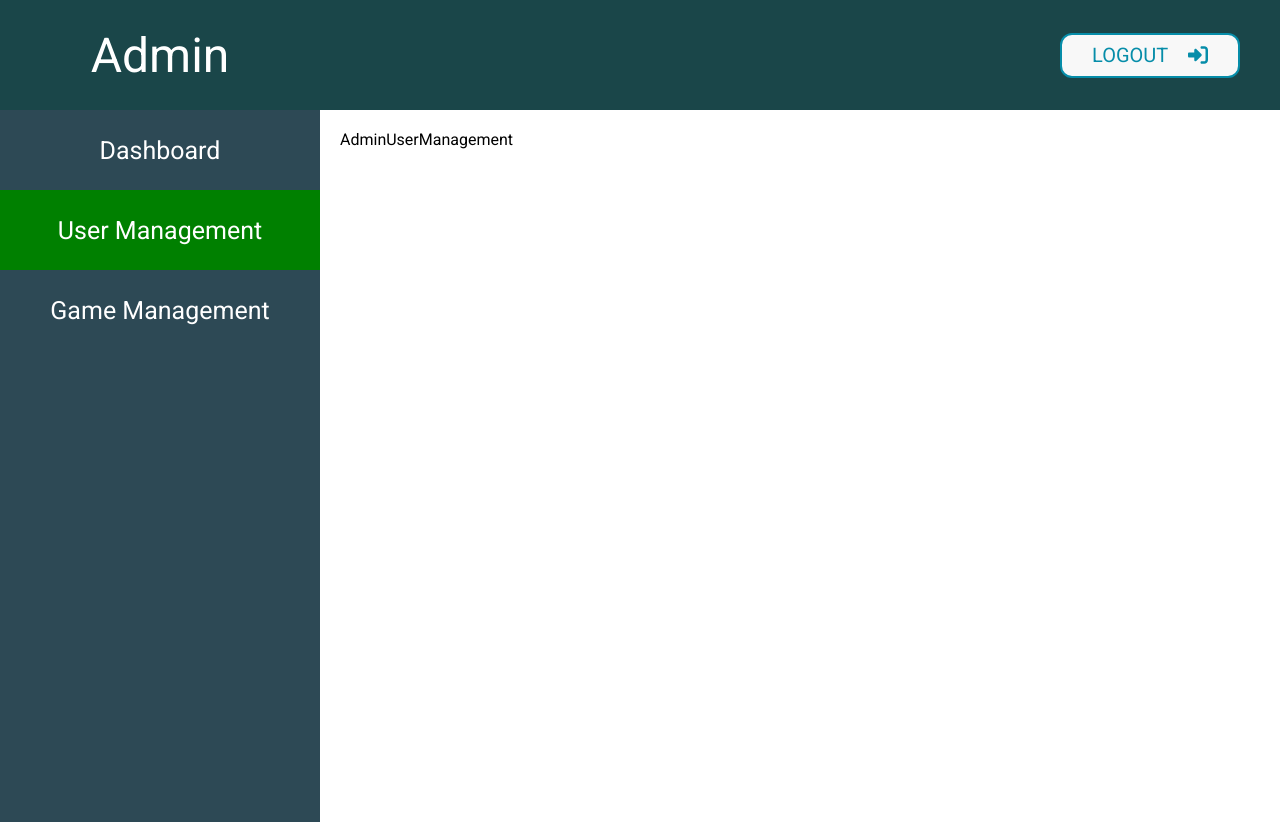
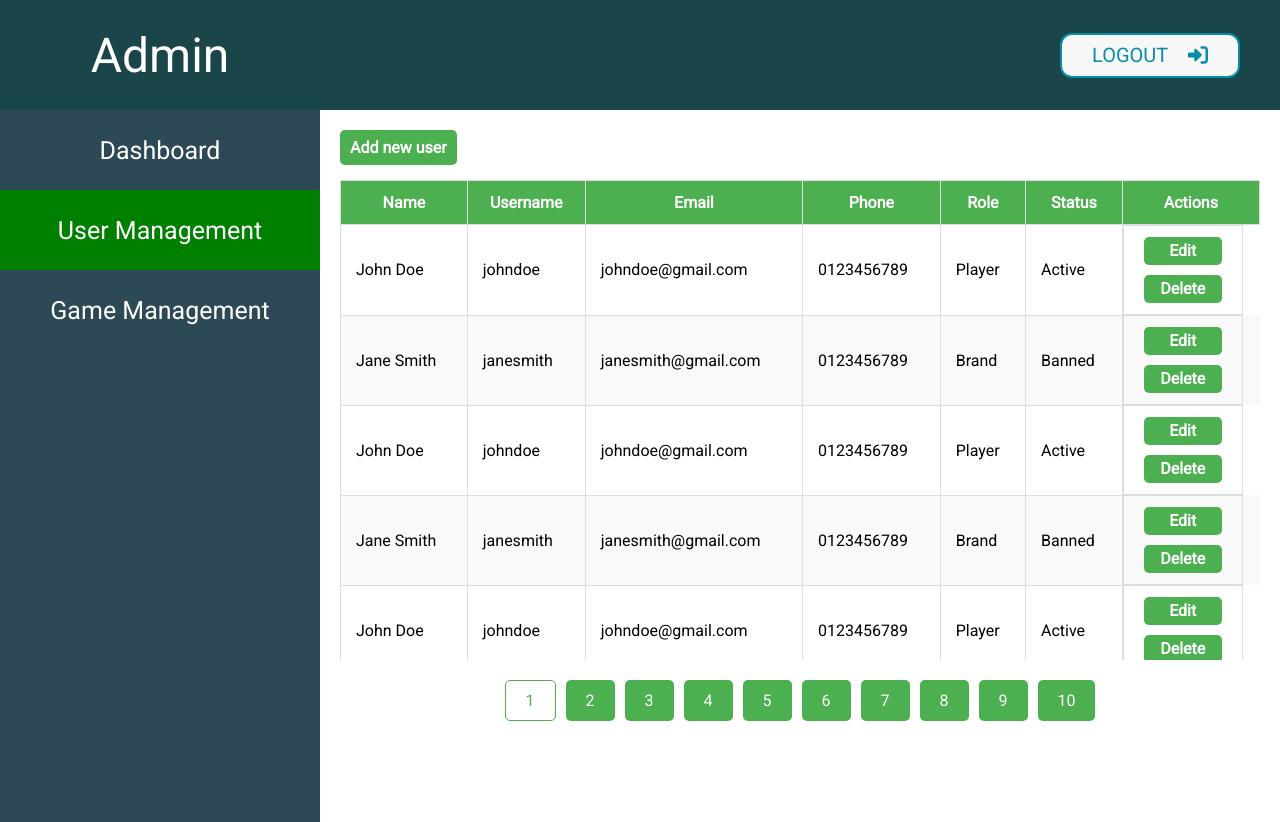
Before and after one commit to TrinhLongVu/Architecture, a React (Vite) app in the folder src/frontend-web/: page /admin/user-management in a window 1280 px wide. Built offline with nearby package versions, Linux system fonts and the light colour scheme; no server answers; a web font is replaced by a local one.

Commit message:
User managerment

```diff
--- /dev/null
+++ b/src/frontend-web/components/PaginationBar.css
@@ -0,0 +1,36 @@
+.pagination-bar {
+    display: flex;
+    justify-content: center;
+    margin: 20px 0;
+  }
+
+  .pagination-bar button {
+    background-color: #4CAF50;
+    color: white;
+    border: none;
+    cursor: pointer;
+    padding: 10px 20px;
+    margin: 0 5px;
+    border-radius: 5px;
+    font-size: 1em;
+    transition: background-color 0.3s;
+  }
+
+  .pagination-bar button:hover {
+    background-color: #45a049;
+  }
+
+  .pagination-bar button.active {
+    background-color: #008CBA;
+  }
+
+  .pagination-bar p {
+    margin: 0 10px;
+    line-height: 2em;
+  }
+
+  .PageButton--active{
+    background-color: white;
+    color: #4CAF50;
+    border: 1px solid #4CAF50;
+  }
--- /dev/null
+++ b/src/frontend-web/components/PaginationBar.jsx
@@ -0,0 +1,33 @@
+import React, { useState } from 'react';
+
+import "./PaginationBar.css"
+
+const PaginationBar = ({ totalPages, onPageChange }) => {
+  const [currentPage, setCurrentPage] = useState(1);
+
+  const handleClick = (pageNumber) => {
+    setCurrentPage(pageNumber);
+  };
+
+  const pageNumbers = [];
+  for (let i = 1; i <= totalPages; i++) {
+    pageNumbers.push(i);
+  }
+
+  return (
+    <div className='pagination-bar'>
+      {pageNumbers.map((number) => (
+        <button key={number} style={number === currentPage ? {backgroundColor: 'white', color: "#4CAF50", border: "1px solid #4CAF50"} : {}}
+            onClick={() => {
+            handleClick(number)
+            changePage(number);
+            }
+        }>
+          {number}
+        </button>
+      ))}
+    </div>
+  );
+};
+
+export default PaginationBar;
--- /dev/null
+++ b/src/frontend-web/components/UserTableView.css
@@ -0,0 +1,48 @@
+.table-container {
+    height: 60vh;
+    overflow-y: auto;
+  }
+
+  .user-table {
+    width: 100%;
+    border-collapse: collapse;
+  }
+
+  .user-table th, .user-table td {
+    border: 1px solid #ddd;
+    padding: 8px;
+  }
+
+  .user-table thead {
+    position: sticky;
+    top: 0;
+    background: #f2f2f2;
+  }
+
+  .user-table tr:nth-child(even) {
+    background-color: #f9f9f9;
+  }
+
+  .user-table tr:hover {
+    background-color: #ddd;
+  }
+
+  .user-table th, .user-table td {
+    padding: 12px 15px;
+  }
+
+  .user-table th {
+    background-color: #4CAF50;
+    color: white;
+  }
+
+  .Button--container{
+    display: flex;
+    flex-direction: column;
+    height: 90px;
+    width: 120px;
+  }
+
+  .Button--container * {
+    margin: 5px;
+  }
--- /dev/null
+++ b/src/frontend-web/components/UserTableView.jsx
@@ -0,0 +1,43 @@
+import React from 'react';
+
+import "./UserTableView.css";
+
+
+export default function UserTableView(props){
+    const {data,onDelete, onEdit} = props;
+
+    return(
+      <div className='table-container'>
+        <table className="user-table">
+          <thead>
+            <tr>
+              <th>Name</th>
+              <th>Username</th>
+              <th>Email</th>
+              <th>Phone</th>
+              <th>Role</th>
+              <th>Status</th>
+              <th>Actions</th>
+            </tr>
+          </thead>
+          <tbody>
+            {data.map((user, index) => (
+              <tr key={index}>
+                <td>{user.name}</td>
+                <td>{user.username}</td>
+                <td>{user.email}</td>
+                <td>{user.phone}</td>
+                <td>{user.role}</td>
+                <td>{user.status}</td>
+                <td className='Button--container'>
+                  <button className='Button' onClick={() => onEdit(user)}>Edit</button>
+                  <button className='Button' onClick={() => onDelete(user.username)}>Delete</button>
+                </td>
+              </tr>
+            ))}
+          </tbody>
+        </table>
+      </div>
+
+    )
+}
--- a/src/frontend-web/src/index.css
+++ b/src/frontend-web/src/index.css
@@ -25,3 +25,36 @@ body {
     border-radius: 12px;
     box-shadow: rgba(0, 0, 0, 0.24) 0px 3px 8px;
 }
+
+.Button{
+    height: 35px;
+    border-radius: 5px;
+    font-size: 1em;
+    transition: all 0.3s;
+    background-color: #4CAF50;
+    color: white;
+    border: none;
+    cursor: pointer;
+    padding: 10px;
+    font-weight: 600;
+    text-align: center;
+    line-height: 50%;
+}
+
+.Button:hover{
+    background-color: white;
+    color: #4CAF50;
+    border: 1px solid #4CAF50;
+}
+
+.Button:active{
+    background-color: white;
+    color: #4CAF50;
+    border: 1px solid #4CAF50;
+    transform: scale(0.9);
+}
+
+.Button--container{
+    display: flex;
+    justify-content: center;
+}
--- a/src/frontend-web/src/pages/AdminUserManagement/AdminUserManagement.jsx
+++ b/src/frontend-web/src/pages/AdminUserManagement/AdminUserManagement.jsx
@@ -1,8 +1,57 @@
 import React from 'react'
 
+import "../../index.css"
+
+import UserTableView from '../../../components/UserTableView';
+import PaginationBar from '../../../components/PaginationBar';
+
 function AdminUserManagement() {
+
+  const usersData = [
+    { name: 'John Doe', username: 'johndoe', email: 'johndoe@gmail.com', phone: '0123456789', role: 'Player', status: 'Active' },
+    { name: 'Jane Smith', username: 'janesmith', email: 'janesmith@gmail.com', phone: '0123456789', role: 'Brand', status: 'Banned' },
+    { name: 'John Doe', username: 'johndoe', email: 'johndoe@gmail.com', phone: '0123456789', role: 'Player', status: 'Active' },
+    { name: 'Jane Smith', username: 'janesmith', email: 'janesmith@gmail.com', phone: '0123456789', role: 'Brand', status: 'Banned' },
+    { name: 'John Doe', username: 'johndoe', email: 'johndoe@gmail.com', phone: '0123456789', role: 'Player', status: 'Active' },
+    { name: 'Jane Smith', username: 'janesmith', email: 'janesmith@gmail.com', phone: '0123456789', role: 'Brand', status: 'Banned' },
+    { name: 'John Doe', username: 'johndoe', email: 'johndoe@gmail.com', phone: '0123456789', role: 'Player', status: 'Active' },
+    { name: 'Jane Smith', username: 'janesmith', email: 'janesmith@gmail.com', phone: '0123456789', role: 'Brand', status: 'Banned' },
+    { name: 'John Doe', username: 'johndoe', email: 'johndoe@gmail.com', phone: '0123456789', role: 'Player', status: 'Active' },
+    { name: 'Jane Smith', username: 'janesmith', email: 'janesmith@gmail.com', phone: '0123456789', role: 'Brand', status: 'Banned' },
+    { name: 'John Doe', username: 'johndoe', email: 'johndoe@gmail.com', phone: '0123456789', role: 'Player', status: 'Active' },
+    { name: 'Jane Smith', username: 'janesmith', email: 'janesmith@gmail.com', phone: '0123456789', role: 'Brand', status: 'Banned' },
+    { name: 'John Doe', username: 'johndoe', email: 'johndoe@gmail.com', phone: '0123456789', role: 'Player', status: 'Active' },
+    { name: 'Jane Smith', username: 'janesmith', email: 'janesmith@gmail.com', phone: '0123456789', role: 'Brand', status: 'Banned' },
+    { name: 'John Doe', username: 'johndoe', email: 'johndoe@gmail.com', phone: '0123456789', role: 'Player', status: 'Active' },
+    { name: 'Jane Smith', username: 'janesmith', email: 'janesmith@gmail.com', phone: '0123456789', role: 'Brand', status: 'Banned' },
+  ];
+
+  const totalPages = 10;
+
+  const [users, setUsers] = React.useState(usersData);
+
+  function deleteUser(username){
+    setUsers((oldUsers) => oldUsers.filter((user) => user.username !== username));
+  }
+
+  function editUser(user){
+    //do sth
+    console.log("Edit user");
+  }
+
+  function changePage(number){
+    //do sth
+    console.log("Page " + number);
+  }
+
   return (
-    <div>AdminUserManagement</div>
+    <div>
+      <div style={{height: "50px"}}>
+        <button className='Button' >Add new user</button>
+      </div>
+      <UserTableView data={users} onDelete={deleteUser} onEdit={editUser}/>
+      <PaginationBar totalPages={totalPages} onPageChange={changePage}/>
+    </div>
   )
 }
 
```
